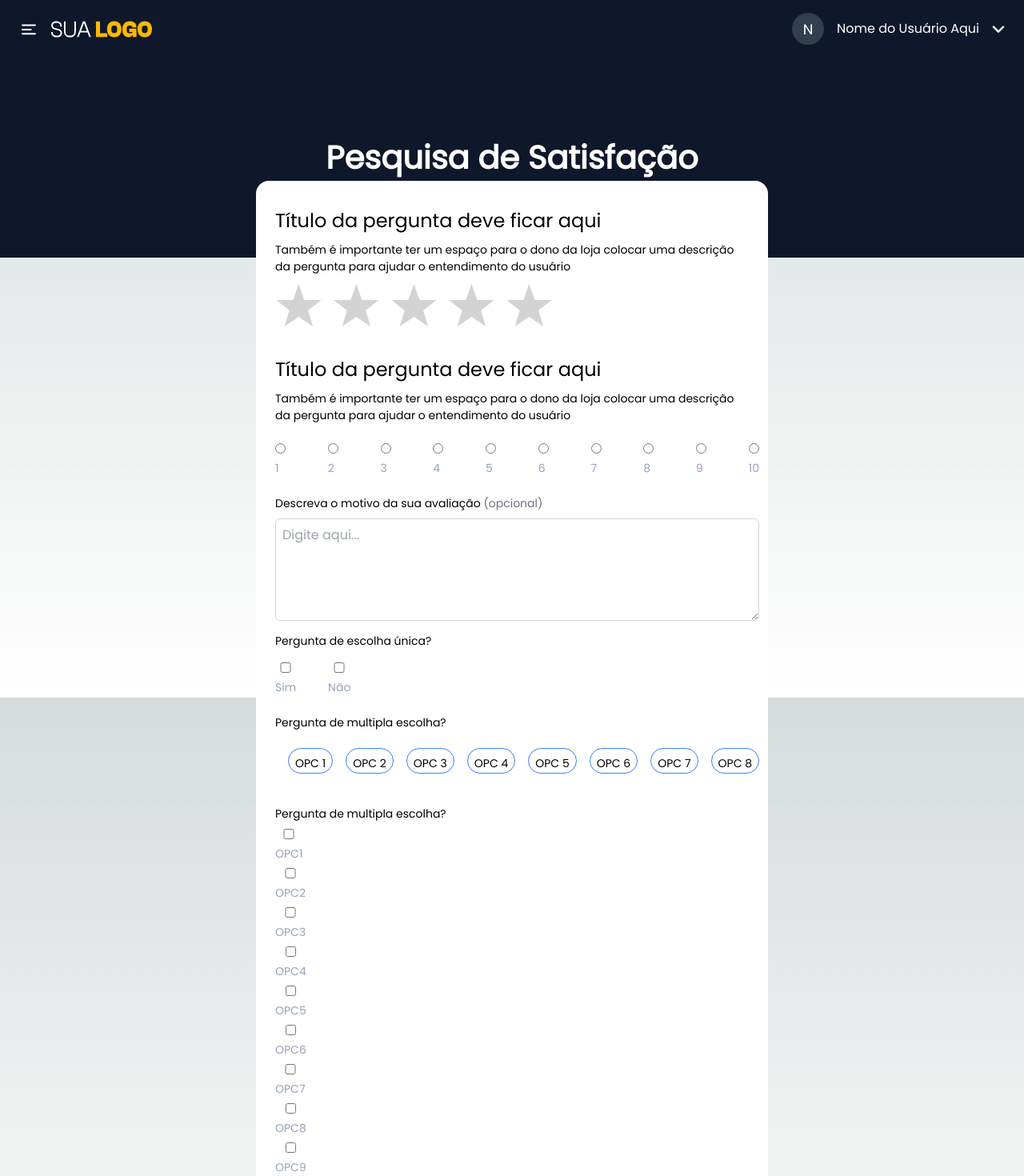
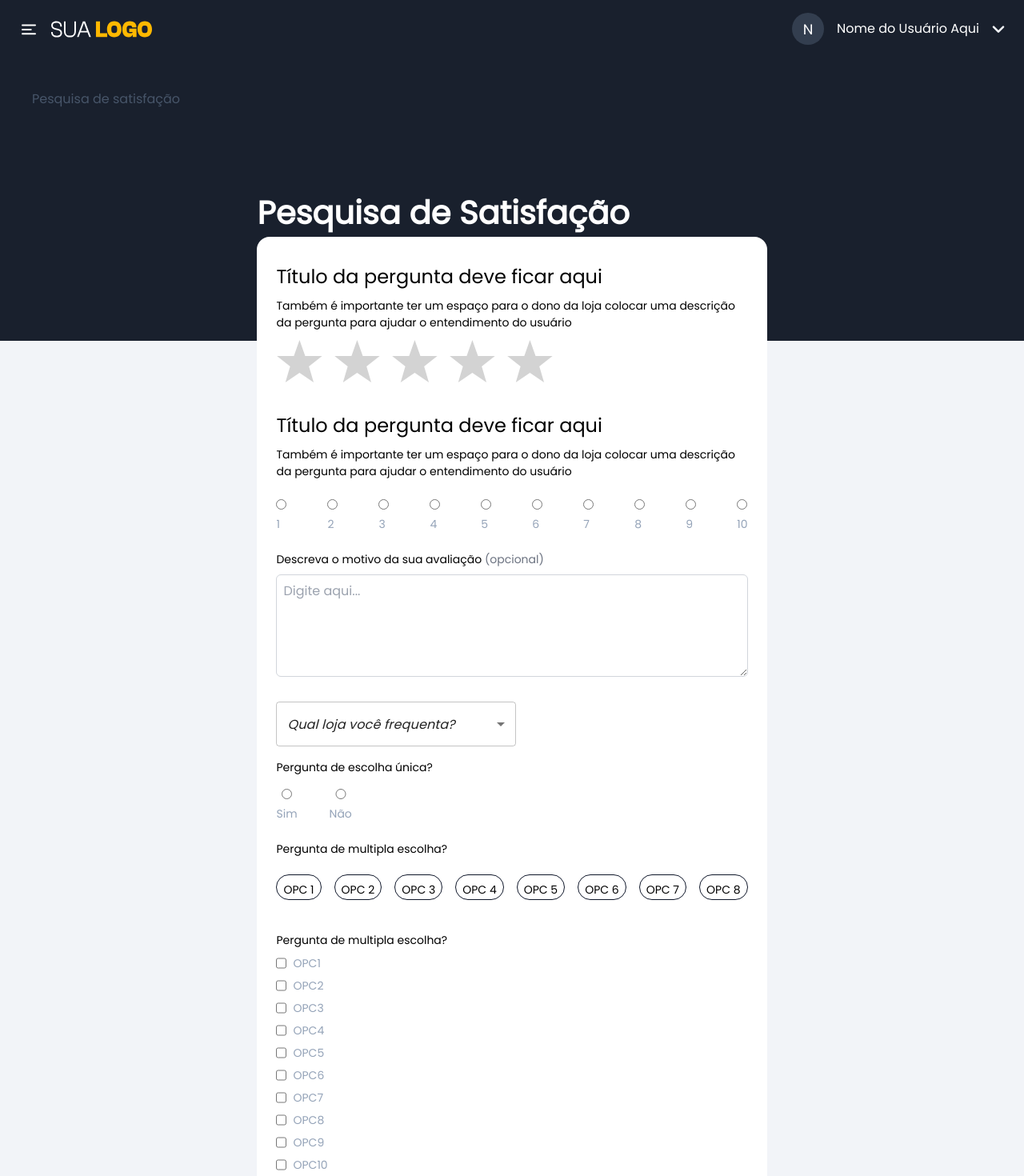
Before and after one commit to DenisLeme/satisfaction, a Next.js app: page / in a window 1280 px wide. Shown: the top 1470 px of the page at 80% size. Built offline with nearby package versions, Linux system fonts and the light colour scheme.

Commit message:
Satisfaction

```diff
--- a/app/globals.css
+++ b/app/globals.css
@@ -4,15 +4,15 @@
 
 :root {
   --foreground-rgb: 0, 0, 0;
-  --background-start-rgb: 214, 219, 220;
+  --background-start-rgb: 255, 255, 255;
   --background-end-rgb: 255, 255, 255;
 }
 
 @media (prefers-color-scheme: dark) {
   :root {
     --foreground-rgb: 255, 255, 255;
-    --background-start-rgb: 0, 0, 0;
-    --background-end-rgb: 0, 0, 0;
+    --background-start-rgb: 255, 255, 255;
+    --background-end-rgb: 255, 255, 255;
   }
 }
 * {
@@ -32,6 +32,10 @@ body {
     opacity: 1;
 }
 
+#radio-btn {
+  all: unset !important;
+}
+
 /* .full-width {
   width: 100%;
 }
--- /dev/null
+++ b/components/Button/page.tsx
@@ -0,0 +1,20 @@
+import React, { useState } from 'react';
+
+export default function SendButton() {
+  const [isClicked, setIsClicked] = useState(false);
+
+  const handleClick = () => {
+    setIsClicked(true);
+  };
+
+  return (
+    <div className="rounded-full">
+      <button
+        className={`rounded-full px-12 py-4 gap-2 w-[187px] h-[56px] ${isClicked ? 'bg-blue-700 text-white' : 'bg-[#FFB800] text-black'}`}
+        onClick={handleClick}
+      >
+        {isClicked ? 'Enviado' : 'Enviar'}
+      </button>
+    </div>
+  );
+}
--- a/components/Checkbox/page.tsx
+++ b/components/Checkbox/page.tsx
@@ -21,6 +21,7 @@ export default function Checkbox(props: ItemProps) {
         checked={props.isChecked}
         onChange={handleChange}
         readOnly={props.readonly}
+        className="border-8 border-black"
       />
       <label
         className="text-sm text-slate-400 whitespace-nowrap"
--- a/components/Chip/page.tsx
+++ b/components/Chip/page.tsx
@@ -11,7 +11,7 @@ interface CustomChipProps {
 const CustomChip: React.FC<CustomChipProps> = ({ value, onClick, selected }) => {
   return (
     <div className={`rounded-full p-2 cursor-pointer ${
-        selected ? "border border-slate-900" : "border border-blue-500"
+        selected ? "border border-blue-500" : "border border-slate-900"
       }`} onClick={onClick}>
       {value}
     </div>
@@ -31,7 +31,7 @@ export function ChipVariants() {
 
   return (
     <div className="flex gap-4 h-8 rounded-md">
-        <br/>
+
       <CustomChip
         value="OPC 1"
         selected={selectedChips.includes("OPC 1")}
--- a/components/Dropdown/page.tsx
+++ b/components/Dropdown/page.tsx
@@ -1,14 +1,84 @@
-import { Select, Option } from "@material-tailwind/react";
-export default function Dropdown() {
+import * as React from 'react';
+import { Theme, useTheme } from '@mui/material/styles';
+import OutlinedInput from '@mui/material/OutlinedInput';
+import MenuItem from '@mui/material/MenuItem';
+import FormControl from '@mui/material/FormControl';
+import Select, { SelectChangeEvent } from '@mui/material/Select';
+
+const ITEM_HEIGHT = 48;
+const ITEM_PADDING_TOP = 8;
+const MenuProps = {
+  PaperProps: {
+    style: {
+      maxHeight: ITEM_HEIGHT * 4.5 + ITEM_PADDING_TOP,
+      width: 250,
+    },
+  },
+};
+
+const names = [
+  'Fidelimax',
+  'Fidelidade',
+  'Fidelidade',
+  'Fidelidade',
+
+];
+
+function getStyles(name: string, personName: readonly string[], theme: Theme) {
+  return {
+    fontWeight:
+      personName.indexOf(name) === -1
+        ? theme.typography.fontWeightRegular
+        : theme.typography.fontWeightMedium,
+  };
+}
+
+export default function MultipleSelectPlaceholder() {
+  const theme = useTheme();
+  const [personName, setPersonName] = React.useState<string[]>([]);
+
+  const handleChange = (event: SelectChangeEvent<typeof personName>) => {
+    const {
+      target: { value },
+    } = event;
+    setPersonName(
+      typeof value === 'string' ? value.split(',') : value,
+    );
+  };
+
   return (
-     <div className="justify-items-start w-10 H-3/5">
-       <Select label="Qual loja você frequenta?">
-         <Option>Material Tailwind HTML</Option>
-         <Option>Material Tailwind React</Option>
-         <Option>Material Tailwind Vue</Option>
-         <Option>Material Tailwind Angular</Option>
-         <Option>Material Tailwind Svelte</Option>
-       </Select>
-     </div>
+    <div className="w-full">
+      <FormControl sx={{ m: 0, width: 300, mt: 3, mb: 1 }} className="w-full">
+        <Select className="w-full"
+          multiple
+          displayEmpty
+          value={personName}
+          onChange={handleChange}
+          input={<OutlinedInput />}
+          renderValue={(selected) => {
+            if (selected.length === 0) {
+              return <em>Qual loja você frequenta?</em>;
+            }
+
+            return selected.join(', ');
+          }}
+          MenuProps={MenuProps}
+          inputProps={{ 'aria-label': 'Without label' }}
+        >
+          <MenuItem disabled value="">
+            <em>Qual loja você frequenta?</em>
+          </MenuItem>
+          {names.map((name) => (
+            <MenuItem
+              key={name}
+              value={name}
+              style={getStyles(name, personName, theme)}
+            >
+              {name}
+            </MenuItem>
+          ))}
+        </Select>
+      </FormControl>
+    </div>
   );
 }
--- a/components/Form/page.tsx
+++ b/components/Form/page.tsx
@@ -4,15 +4,33 @@ import Checkbox from "../Checkbox/page";
 import InputComponent from '../Input/page';
 import { ChipVariants } from '../Chip/page';
 import RadioButton from '../RadioButton/page';
+import SendButton from '../Button/page';
+import MultipleSelectPlaceholder from '../Dropdown/page';
+import { ClassNames } from '@emotion/react';
 
 // import { ChipVariants } from '../Chip/page';
 // import Dropdown from '../Dropdown/page';
 
 
 const SatisfacaoForm = () => {
+  // type RadioState = { [key: string]: boolean };
+
   const [rating, setRating] = useState(0);
+  const [radioSelect , setSelectValue] = useState({
+    radio11: false,
+    radio12: false,
+  })
+  const handleRadioSelect = (name: any, isChecked: boolean) => {
+    const updatedRadioSelect: any = { ...radioSelect };
+    for (const radioName in updatedRadioSelect) {
+      updatedRadioSelect[radioName] = radioName === name ? isChecked : false;
+    }
 
-  const[radioValue , setRadioValue] = useState({
+    setSelectValue(updatedRadioSelect);
+  };
+
+
+  const [radioValue, setRadioValue] = useState({
     radio1: false,
     radio2: false,
     radio3: false,
@@ -23,6 +41,8 @@ const SatisfacaoForm = () => {
     radio8: false,
     radio9: false,
     radio10: false,
+    radio11: false,
+    radio12: false,
   })
 
   const [checkboxValue, setCheckboxValue] = useState({
@@ -36,18 +56,6 @@ const SatisfacaoForm = () => {
     checkbox8: false,
     checkbox9: false,
     checkbox10: false,
-    checkbox11: false,
-    checkbox12: false,
-    checkbox13: false,
-    checkbox14: false,
-    checkbox15: false,
-    checkbox16: false,
-    checkbox17: false,
-    checkbox18: false,
-    checkbox19: false,
-    checkbox20: false,
-    checkbox21: false,
-    checkbox22: false,
   });
   const handleCheckboxChange = (name: string, isChecked: boolean) => {
     setCheckboxValue({
@@ -55,33 +63,32 @@ const SatisfacaoForm = () => {
       [name]: isChecked,
     });
   };
-  const handleRadioChange = (name: string, isChecked: boolean) => {
-    setRadioValue({
-      ...radioValue,
-      [name]: isChecked,
-    });
+
+  const handleRadioChange = (name: any, isChecked: boolean) => {
+    const updatedRadioValue: any = { ...radioValue }; // Assuming radioValue is of type RadioState
+    for (const radioName in updatedRadioValue) {
+      updatedRadioValue[radioName] = radioName === name ? isChecked : false;
+    }
+
+    setRadioValue(updatedRadioValue);
   };
-
   const handleRatingChange = (newRating: React.SetStateAction<number>) => {
     setRating(newRating);
   };
 
-  const handleSubmit = (e: { preventDefault: () => void; }) => {
-    e.preventDefault();
-    console.log(`Avaliação: ${rating}`);
-  };
+
 
   return (
-    <section className='w-full h-screen'>
-      <div className="h-[250px] w-full flex items-center justify-center bg-slate-900">
-        <div className='w-full flex self-center justify-center'>
-          <div className='sm:max-w[80vw] md:max-w-[50vw] flex'>
-            <h1 className="text-[40px] text-white my-4 font-semibold">Pesquisa de Satisfação</h1>
-          </div>
-        </div>
+    <section className='w-full h-screen '>
+      <div className=' bg-[#19202D] flex'>
+        <div className='text-slate-600 relative m-10 '>Pesquisa de satisfação</div>
       </div>
-      <div className='w-full flex self-center justify-center'>
-        <div className='bg-white py-6 px-6 sm:max-w[80vw] md:max-w-[50vw] mt-[-96px] flex self-center rounded-[16px]'>
+      <div className="h-[250px] w-full flex items-center justify-center bg-[#19202D]">
+      </div>
+      <div className='w-full flex self-center justify-center bg-[#F2F4F8]'>
+        <div className="flex flex-col mt-[-190px]">
+        <div className="text-[40px] text-white font-semibold">Pesquisa de Satisfação</div>
+        <div className='bg-white py-6 px-6 sm:max-w[80vw] md:max-w-[60vw] flex self-center rounded-[16px]'>
           <form>
             <div className='flex flex-col whitespace-nowrap  gap-y-4'>
 
@@ -117,7 +124,7 @@ const SatisfacaoForm = () => {
                   Também é importante ter um espaço para o dono da loja colocar uma descrição
                   <br />da pergunta para ajudar o entendimento do usuário
                 </p>
-                <div className="flex gap-2 py-4 rounded-full justify-between">
+                <div className="flex gap-2 py-4 rounded-full justify-between ">
                   <RadioButton
                     label="1"
                     name="1"
@@ -126,6 +133,7 @@ const SatisfacaoForm = () => {
                     isChecked={radioValue.radio1}
                     onChange={(isChecked: any) =>
                       handleRadioChange("radio1", isChecked)
+
                     } />
                   <RadioButton
                     label="2"
@@ -216,30 +224,30 @@ const SatisfacaoForm = () => {
                   </p>
                   <InputComponent />
                 </div>
-                {/* <div>
-                  <Dropdown/>
-                </div>  */}
+                <div className='w-full'>
+                  <MultipleSelectPlaceholder />
+                </div>
                 <div className='text-[14px] text-muted my-2 '>
                   <p>Pergunta de escolha única?</p>
                   <div className='flex gap-10 py-4 rounded-full justify-start'>
-                    <Checkbox
+                    <RadioButton
                       label="Sim"
                       name="Sim"
                       isFlexRow={false}
                       isRounded={true}
-                      isChecked={checkboxValue.checkbox11}
+                      isChecked={radioSelect.radio11}
                       onChange={(isChecked: any) =>
-                        handleCheckboxChange("checkbox11", isChecked)
+                        handleRadioSelect("radio11", isChecked)
                       }
                     />
-                    <Checkbox
+                    <RadioButton
                       label="Não"
                       name="Não"
                       isFlexRow={false}
                       isRounded={true}
-                      isChecked={checkboxValue.checkbox12}
+                      isChecked={radioSelect.radio12}
                       onChange={(isChecked: any) =>
-                        handleCheckboxChange("checkbox12", isChecked)
+                        handleRadioSelect("radio12", isChecked)
                       }
                     />
                   </div>
@@ -258,101 +266,101 @@ const SatisfacaoForm = () => {
                     <Checkbox
                       label="OPC1"
                       name="OPC1"
-                      isFlexRow={false}
+                      isFlexRow={true}
                       isRounded={true}
-                      isChecked={checkboxValue.checkbox13}
+                      isChecked={checkboxValue.checkbox1}
                       onChange={(isChecked: any) =>
-                        handleCheckboxChange("checkbox13", isChecked)
+                        handleCheckboxChange("checkbox1", isChecked)
                       }
                     />
                     <Checkbox
                       label="OPC2"
                       name="OPC2"
-                      isFlexRow={false}
+                      isFlexRow={true}
                       isRounded={true}
-                      isChecked={checkboxValue.checkbox14}
+                      isChecked={checkboxValue.checkbox2}
                       onChange={(isChecked: any) =>
-                        handleCheckboxChange("checkbox14", isChecked)
+                        handleCheckboxChange("checkbox2", isChecked)
                       }
                     />
                     <Checkbox
                       label="OPC3"
                       name="OPC3"
-                      isFlexRow={false}
+                      isFlexRow={true}
                       isRounded={true}
-                      isChecked={checkboxValue.checkbox15}
+                      isChecked={checkboxValue.checkbox3}
                       onChange={(isChecked: any) =>
-                        handleCheckboxChange("checkbox15", isChecked)
+                        handleCheckboxChange("checkbox3", isChecked)
                       }
                     />
                     <Checkbox
                       label="OPC4"
                       name="OPC4"
-                      isFlexRow={false}
+                      isFlexRow={true}
                       isRounded={true}
-                      isChecked={checkboxValue.checkbox16}
+                      isChecked={checkboxValue.checkbox4}
                       onChange={(isChecked: any) =>
-                        handleCheckboxChange("checkbox16", isChecked)
+                        handleCheckboxChange("checkbox4", isChecked)
                       }
                     />
                     <Checkbox
                       label="OPC5"
                       name="OPC5"
-                      isFlexRow={false}
+                      isFlexRow={true}
                       isRounded={true}
-                      isChecked={checkboxValue.checkbox17}
+                      isChecked={checkboxValue.checkbox5}
                       onChange={(isChecked: any) =>
-                        handleCheckboxChange("checkbox17", isChecked)
+                        handleCheckboxChange("checkbox5", isChecked)
                       }
                     />
                     <Checkbox
                       label="OPC6"
                       name="OPC6"
-                      isFlexRow={false}
+                      isFlexRow={true}
                       isRounded={true}
-                      isChecked={checkboxValue.checkbox18}
+                      isChecked={checkboxValue.checkbox6}
                       onChange={(isChecked: any) =>
-                        handleCheckboxChange("checkbox18", isChecked)
+                        handleCheckboxChange("checkbox6", isChecked)
                       }
                     />
                     <Checkbox
                       label="OPC7"
                       name="OPC7"
-                      isFlexRow={false}
+                      isFlexRow={true}
                       isRounded={true}
-                      isChecked={checkboxValue.checkbox19}
+                      isChecked={checkboxValue.checkbox7}
                       onChange={(isChecked: any) =>
-                        handleCheckboxChange("checkbox19", isChecked)
+                        handleCheckboxChange("checkbox7", isChecked)
                       }
                     />
                     <Checkbox
                       label="OPC8"
                       name="OPC8"
-                      isFlexRow={false}
+                      isFlexRow={true}
                       isRounded={true}
-                      isChecked={checkboxValue.checkbox20}
+                      isChecked={checkboxValue.checkbox8}
                       onChange={(isChecked: any) =>
-                        handleCheckboxChange("checkbox20", isChecked)
+                        handleCheckboxChange("checkbox8", isChecked)
                       }
                     />
                     <Checkbox
                       label="OPC9"
                       name="OPC9"
-                      isFlexRow={false}
+                      isFlexRow={true}
                       isRounded={true}
-                      isChecked={checkboxValue.checkbox21}
+                      isChecked={checkboxValue.checkbox9}
                       onChange={(isChecked: any) =>
-                        handleCheckboxChange("checkbox21", isChecked)
+                        handleCheckboxChange("checkbox9", isChecked)
                       }
                     />
                     <Checkbox
                       label="OPC10"
                       name="OPC10"
-                      isFlexRow={false}
+                      isFlexRow={true}
                       isRounded={true}
-                      isChecked={checkboxValue.checkbox22}
+                      isChecked={checkboxValue.checkbox10}
                       onChange={(isChecked: any) =>
-                        handleCheckboxChange("checkbox22", isChecked)
+                        handleCheckboxChange("checkbox10", isChecked)
                       }
                     />
                   </div>
@@ -371,7 +379,12 @@ const SatisfacaoForm = () => {
               </div>
 
             </div>
+            <br />
+            <div>
+              <SendButton />
+            </div>
           </form>
+        </div>
         </div>
       </div>
     </section>
--- a/components/Navbar/page.tsx
+++ b/components/Navbar/page.tsx
@@ -1,6 +1,6 @@
 const NavBar = () => {
   return (
-    <section className="flex justify-between bg-slate-900 w-full py-4 px-6 top-0 sticky">
+    <section className="flex justify-between bg-[#19202D] w-full py-4 px-6 top-0 sticky z-50">
       <div className="flex gap-4">
         <div className="flex self-center">
           <svg xmlns="http://www.w3.org/2000/svg" width="24" height="25" viewBox="0 0 24 25" fill="none">
--- a/components/RadioButton/page.tsx
+++ b/components/RadioButton/page.tsx
@@ -14,13 +14,14 @@ export default function RadioButton(props: RadioProps) {
       };
 
   return (
-    <div className={props.isFlexRow === true ? 'flex gap-2 flex-row' : 'flex gap-2 flex-col'}>
+    <div className={props.isFlexRow === true ? 'flex gap-2 flex-row ' : 'flex gap-2 flex-col'}>
       <input
         type="radio"
         name={props.name}
         checked={props.isChecked}
         onChange={handleChange}
         readOnly={props.readonly}
+        className="accent-blue-500"
       />
       <label
         className="text-sm text-slate-400 whitespace-nowrap"
--- a/package.json
+++ b/package.json
@@ -9,7 +9,10 @@
     "lint": "next lint"
   },
   "dependencies": {
+    "@emotion/react": "^11.11.1",
+    "@emotion/styled": "^11.11.0",
     "@material-tailwind/react": "^2.1.4",
+    "@mui/material": "^5.14.15",
     "@nextui-org/dropdown": "^2.1.10",
     "@nextui-org/react": "^2.1.13",
     "framer-motion": "^10.16.4",
--- a/tailwind.config.ts
+++ b/tailwind.config.ts
@@ -13,6 +13,7 @@ const config: Config = {
         'gradient-conic':
           'conic-gradient(from 180deg at 50% 50%, var(--tw-gradient-stops))',
       },
+
     },
   },
   plugins: [],
```
Also changed, not shown: 1 other file (tests, documents, lock files or other folders).
